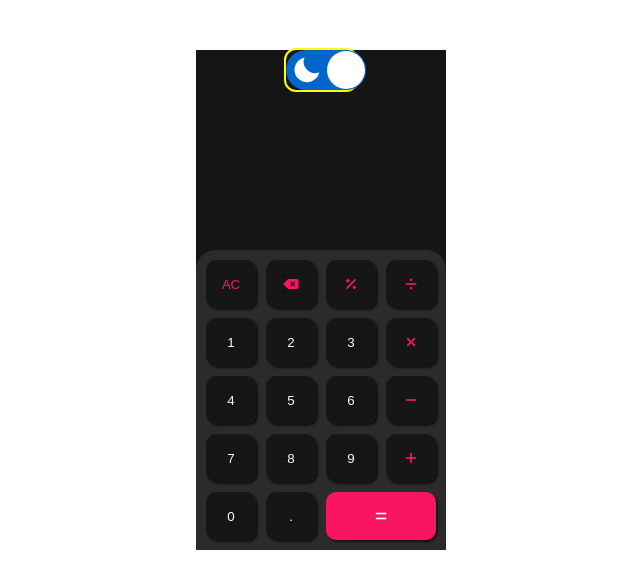
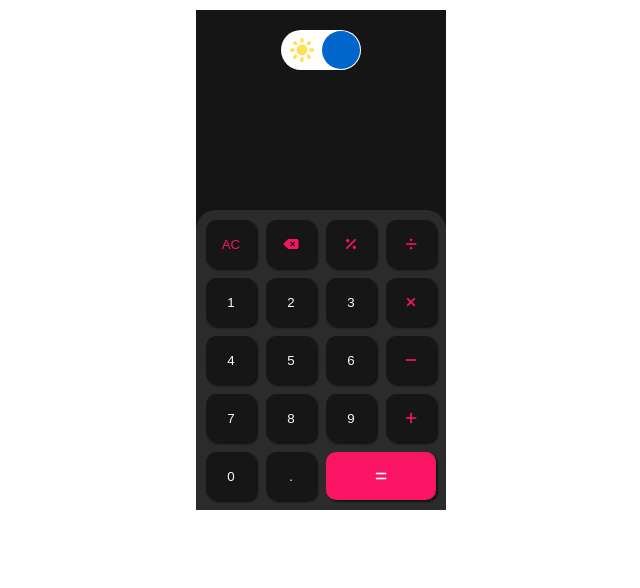
Before and after one commit to guardianprime/calcu, a React (Create React App) app: page / in a window 1280 px wide. Shown: the top 588 px of the page, without its empty margins (319-959 px from the left). Built offline with nearby package versions, Linux system fonts and the light colour scheme.

Commit message:
fixed the key  error and changed the toggle button

```diff
--- a/package.json
+++ b/package.json
@@ -12,6 +12,7 @@
     "react-number-format": "^5.4.2",
     "react-scripts": "5.0.1",
     "react-switch": "^7.0.0",
+    "uuid": "^10.0.0",
     "web-vitals": "^2.1.4"
   },
   "scripts": {
--- a/src/App.js
+++ b/src/App.js
@@ -31,13 +31,13 @@ export default function App() {
               onChange={toggleTheme}
               checked={theme === "dark"}
               uncheckedIcon={
-              <div className="unchecked-icon"><SunIcon /></div>}
+                <div className="unchecked-icon"><MoonIcon /></div>}
               checkedIcon={
-              <div className="checked-icon"><MoonIcon /></div>}
-              onColor="#0066cc"
-              onHandleColor="#ffffff"
-              offHandleColor="#0066cc"
-              offColor="#ffffff"
+                <div className="checked-icon"><SunIcon /></div>}
+              onColor="#ffffff"
+              onHandleColor="#0066cc"
+              offHandleColor="#ffffff"
+              offColor="#0066cc"
               height={40}
               width={80}
             />
--- a/src/components/Preview.js
+++ b/src/components/Preview.js
@@ -1,7 +1,8 @@
 import React from 'react';
+import { v4 as uuidv4 } from 'uuid';
 
 const generateUniqueKey = () => {
-    return Math.random().toString(36).substr(2, 9);
+    return uuidv4();
 };
 
 const formatNumber = (number) => {
@@ -16,7 +17,7 @@ const replaceSymbols = (inputString) => {
         '-': <span className="styled-symbols" key={generateUniqueKey()}>-</span>
     };
 
-    return inputString.split('').map((char) =>
+    return inputString.split('').map((char, index) =>
         replacements[char] ? replacements[char] : <span key={generateUniqueKey()}>{char}</span>
     );
 };
@@ -39,7 +40,11 @@ const Preview = ({ preview }) => {
     const formattedString = formatContent(preview);
 
     // Then, replace symbols
-    const contentWithSymbols = replaceSymbols(formattedString);
+    const contentWithSymbols = replaceSymbols(formattedString).map((element, index) => {
+        // Assign a unique key to each element
+        const key = generateUniqueKey();
+        return React.cloneElement(element, { key });
+    });
 
     return (
         <div className="preview">
@@ -49,3 +54,25 @@ const Preview = ({ preview }) => {
 };
 
 export default Preview;
+
+/*
+
+// ... (rest of your code)
+
+const Preview = ({ preview }) => {
+  // Format numbers first
+  const formattedString = formatContent(preview);
+
+  // Then, replace symbols
+  const contentWithSymbols = replaceSymbols(formattedString).map((element, index) => {
+    // Assign a unique key to each element
+    const key = generateUniqueKey();
+    return React.cloneElement(element, { key });
+  });
+
+  return (
+    <div className="preview">
+      {contentWithSymbols}
+    </div>
+  );
+}; */
--- a/src/index.css
+++ b/src/index.css
@@ -31,18 +31,14 @@
 
 .screen {
   height: 40%;
-}
-
-.color {
-  color: #ffff;
+  padding: 20px;
 }
 
 .mode-toggle {
-  width: 70px;
-  height: min-content;
-  margin: 50px auto;
+  width: 80px;
+  height: 40px;
+  margin: 0px auto;
   border-radius: 10px;
-  outline: 2px solid yellow;
 }
 
 .checked-icon {
@@ -63,6 +59,8 @@
   outline: 2px solid green;
   font-size: 1.5rem;
   padding: 10px;
+  margin-top: 20px;
+  height: 100px;
   width: 100%;
   color: var(--BUTTON-COLOR);
   font-weight: 600;
@@ -70,10 +68,10 @@
 }
 
 .preview {
-  margin-top: 90px;
+  margin-top: 130px;
   padding: 10px;
   width: 50%;
-  height: max-content;
+  height: 100px;
   outline: 2px solid red;
   color: white;
   font-size: 1.4rem;
```
Also changed, not shown: 1 other file (tests, documents, lock files or other folders).
